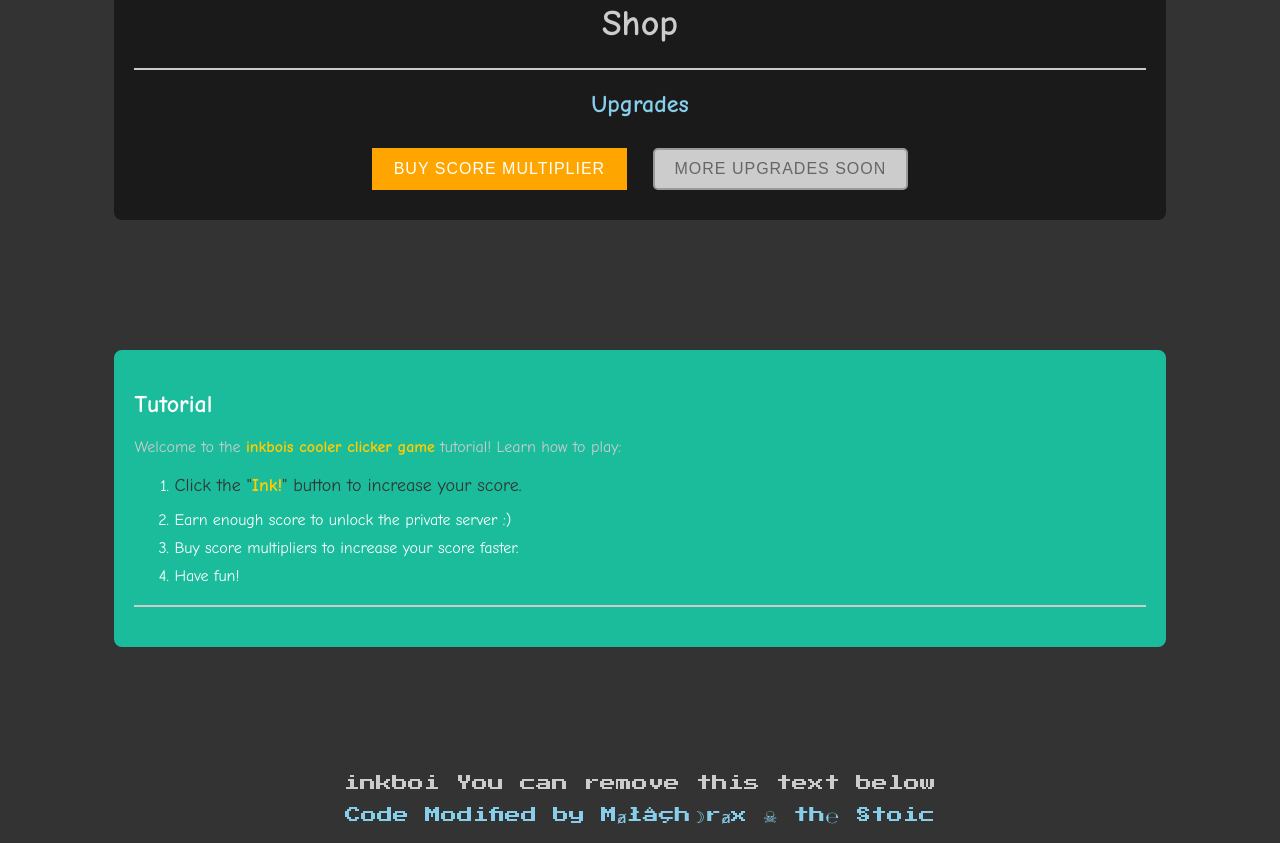
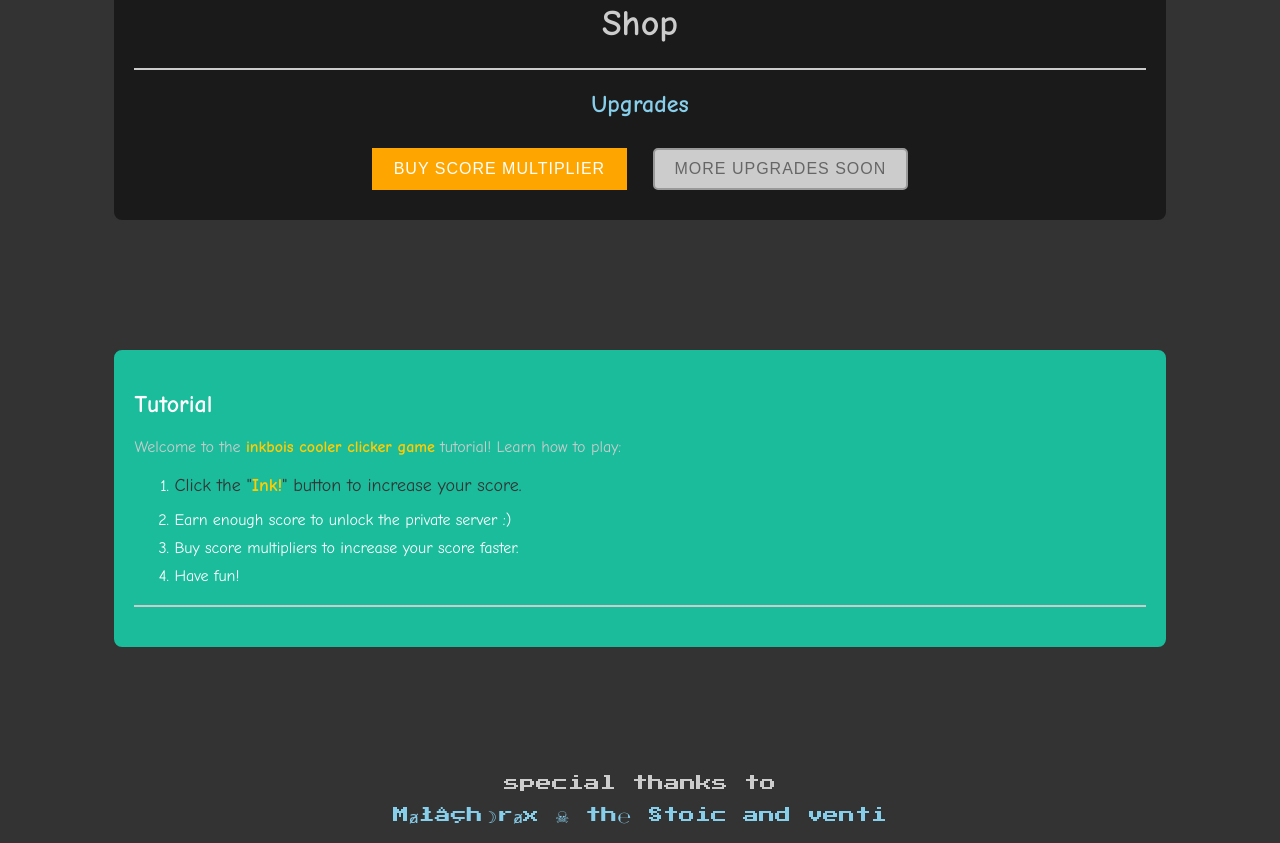
Before and after one commit to Inkboipl/inkboicoolwebsite, a website: page public/page.html in a window 1280 px wide. Shown: the part 532-1375 px from the top of the page. Drawn offline with Linux system fonts and the light colour scheme.

Commit message:
Update page.html
lol

```diff
--- a/public/page.html
+++ b/public/page.html
@@ -64,8 +64,8 @@
   </div>
 </div>
 
-<p>inkboi You can remove this text below</p>
-<p style="color: skyblue">Code Modified by Mⱥłåçh☽rⱥx ☠ th℮ §toic </p>
+<p>special thanks to</p>
+<p style="color: skyblue">Mⱥłåçh☽rⱥx ☠ th℮ §toic and venti </p>
 
 
   <script src="script.js"></script>
```
